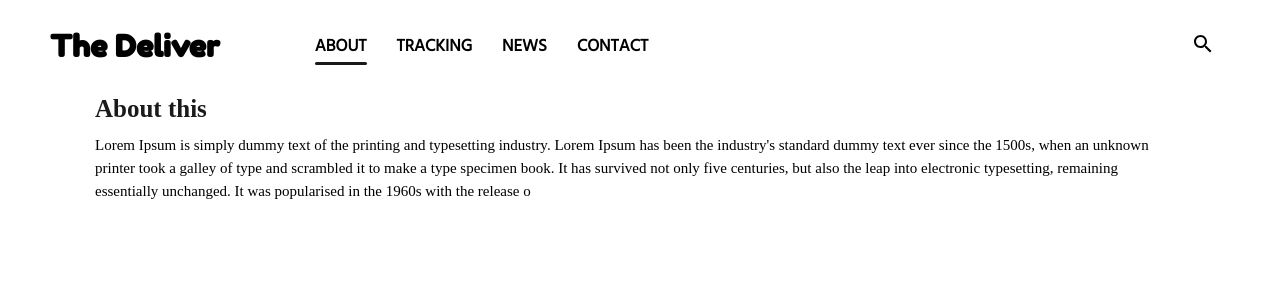
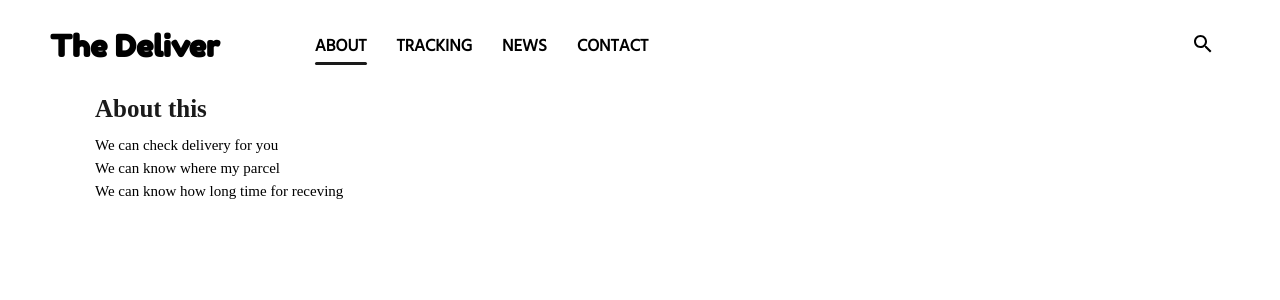
Before and after one commit to tkendi/The-Deliver, a Next.js app: page /about in a window 1280 px wide. Shown: the top 300 px of the page. Built offline with nearby package versions, Linux system fonts and the light colour scheme.

Commit message:
update main page top banner

```diff
--- a/containers/about/index.tsx
+++ b/containers/about/index.tsx
@@ -19,15 +19,12 @@ const AboutContainer = () => {
           <Title bold color="#1A1A1A">
             About this
           </Title>
-          <Text>
-            Lorem Ipsum is simply dummy text of the printing and typesetting
-            industry. Lorem Ipsum has been the industry's standard dummy text
-            ever since the 1500s, when an unknown printer took a galley of type
-            and scrambled it to make a type specimen book. It has survived not
-            only five centuries, but also the leap into electronic typesetting,
-            remaining essentially unchanged. It was popularised in the 1960s
-            with the release o
-          </Text>
+          <Text>We can check delivery for you</Text>
+          <Text>We can know where my parcel</Text>
+          <Text>We can know how long time for receving</Text>
+          {/* This web site current use my testing web site. Check
+            /examples/calendar, /examples/motion, /example/sidebar,
+            /example/skeleton */}
         </TitleWrap>
       </Container>
     </React.Fragment>
--- a/containers/index/_fragments/MiddleBanner.tsx
+++ b/containers/index/_fragments/MiddleBanner.tsx
@@ -81,7 +81,7 @@ const ImageWrap = styled.div`
     }
     width: 50%;
     padding: 0px 20px;
-    border-left: 3px solid #efefef;
+    /* border-left: 3px solid #efefef; */
     text-overflow: ellipsis;
     overflow: hidden;
     > p {
--- a/containers/index/index.tsx
+++ b/containers/index/index.tsx
@@ -7,12 +7,6 @@ import TopBanner from "./_fragments/TopBanner";
 import MiddleBanner from "./_fragments/MiddleBanner";
 
 const MainContainer = () => {
-  // const [move, setMove] = React.useState<number>(0);
-
-  // React.useEffect(() => {
-  //   setMove(window.innerWidth);
-  // }, []);
-
   return (
     <>
       <MainHeader />
```
Also changed, not shown: containers/index/_fragments/TopBanner.tsx (+18 -10 lines), pages/index.tsx (+0 -16 lines).
